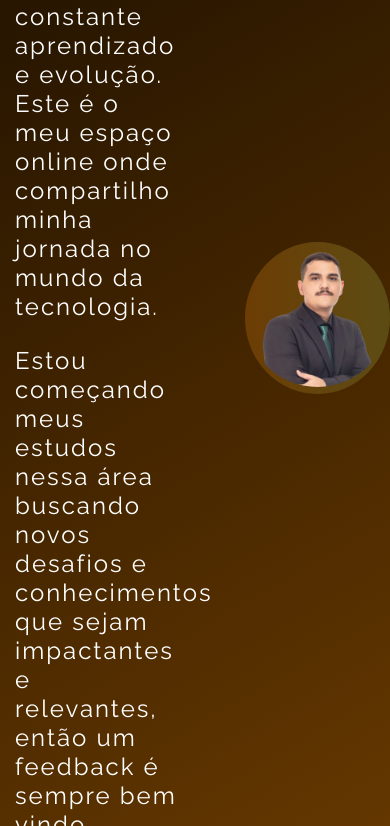
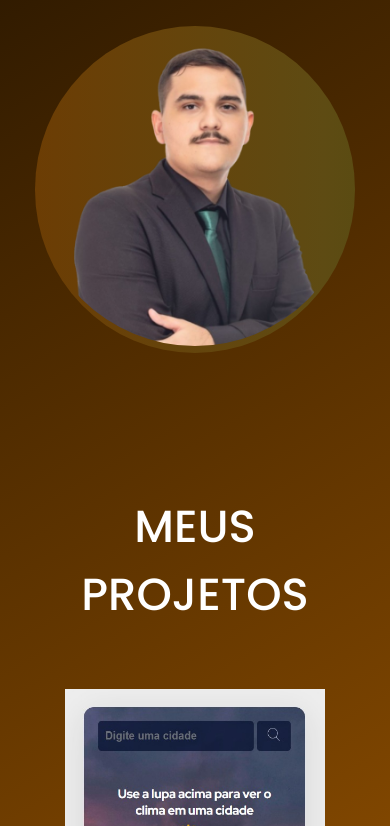
Before and after one commit to jpnetolv/JORNADA-DIGITAL, a plain HTML site: page index.html in a window 390 px wide. Shown: the part 660-1486 px from the top of the page. Drawn offline with Linux system fonts and the light colour scheme.

Commit message:
integrate CSS for responsive design

```diff
--- a/index.html
+++ b/index.html
@@ -24,6 +24,7 @@
 
     <link rel="stylesheet" href="./src/css/reset.css" />
     <link rel="stylesheet" href="./src/css/estilos.css" />
+    <link rel="stylesheet" href="./src/css/responsivo.css" />
   </head>
   <body>
     <header class="cabecalho">
--- /dev/null
+++ b/src/css/responsivo.css
@@ -0,0 +1,40 @@
+ @media(max-width: 1280px){
+    .cabecalho{
+        padding: 30px;
+    }
+
+    .home{
+        flex-direction: column;
+        align-items: center;
+        margin: 50px 0;
+        gap: 30;
+    }
+
+    .home .informacoes{
+        max-width: 100%;
+        text-align: center;
+        align-items: center;
+    }
+
+    .projetos .container-projetos{
+        padding: 0 30px;
+    }
+ }
+
+ @media(max-width: 425px){
+    .home .informacoes h1{
+        font-size: 30px;
+    }
+
+    .home .informacoes p{
+        font-size: 16px;
+    }
+
+    .home .container-foto img{
+        max-width: 320px;
+    }
+
+    .projetos{
+        padding: 30px;
+    }
+ }
```
